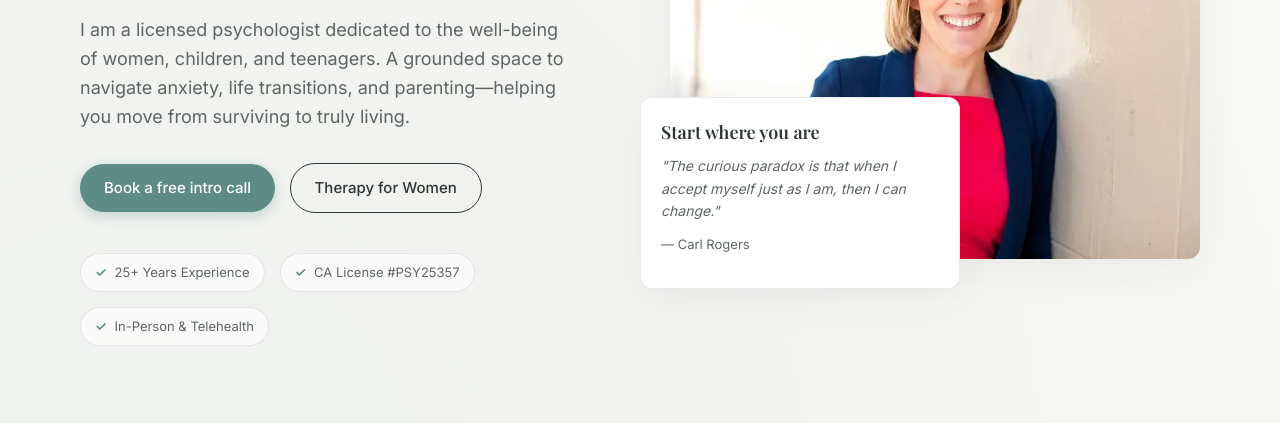
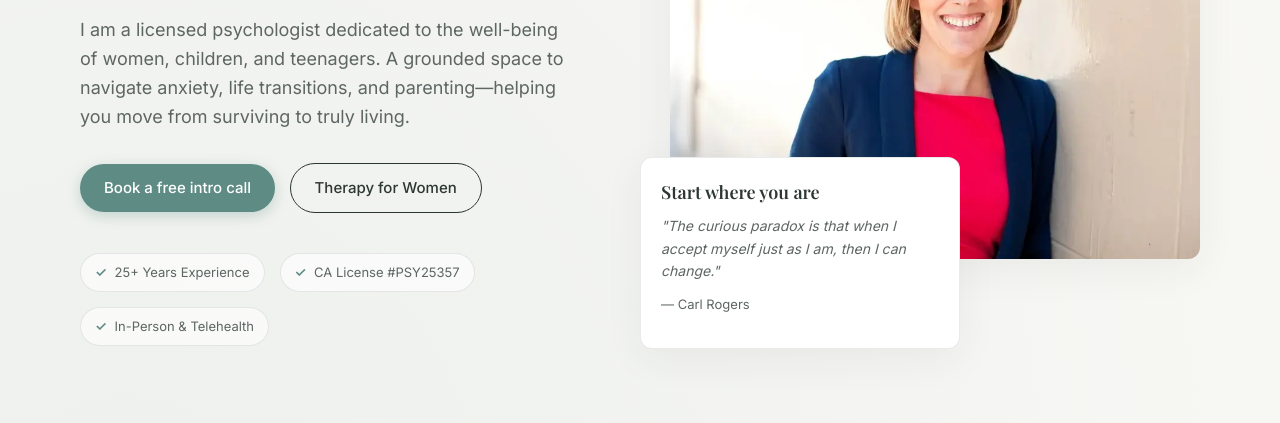
Before and after one commit to fotisan/preview-charlottetilson.com, a plain HTML site: page index.html in a window 1280 px wide. Shown: the part 377-800 px from the top of the page. Drawn offline with nearby package versions, Linux system fonts and the light colour scheme; a web font is replaced by a local one.

Commit message:
Update styles.css

```diff
--- a/styles.css
+++ b/styles.css
@@ -88,7 +88,20 @@ a:hover{ color: var(--accent); }
 
 .hero-card{ position: relative; }
 .hero-image{ border-radius: 12px; box-shadow: var(--shadow); width: 100%; height: auto; object-fit: cover; aspect-ratio: 4/3; }
-.hero-card-body{ background: #fff; padding: 20px; border-radius: 12px; box-shadow: var(--shadow); position: absolute; bottom: -30px; left: -30px; max-width: 320px; border: 1px solid var(--line); }
+
+/* --- Η ΑΛΛΑΓΗ ΕΙΝΑΙ ΕΔΩ (bottom: -90px) --- */
+.hero-card-body{
+  background: #fff;
+  padding: 20px;
+  border-radius: 12px;
+  box-shadow: var(--shadow);
+  position: absolute;
+  bottom: -90px; /* ΑΛΛΑΧΤΗΚΕ ΑΠΟ -30px ΣΕ -90px ΓΙΑ ΝΑ ΠΑΕΙ ΠΙΟ ΚΑΤΩ */
+  left: -30px;
+  max-width: 320px;
+  border: 1px solid var(--line);
+}
+
 .card-title{ font-family: var(--serif); font-size: 18px; margin: 0 0 8px; color: var(--text); }
 .card-text{ font-style: italic; font-size: 14px; color: var(--muted); margin: 0 0 5px; }
 
```
